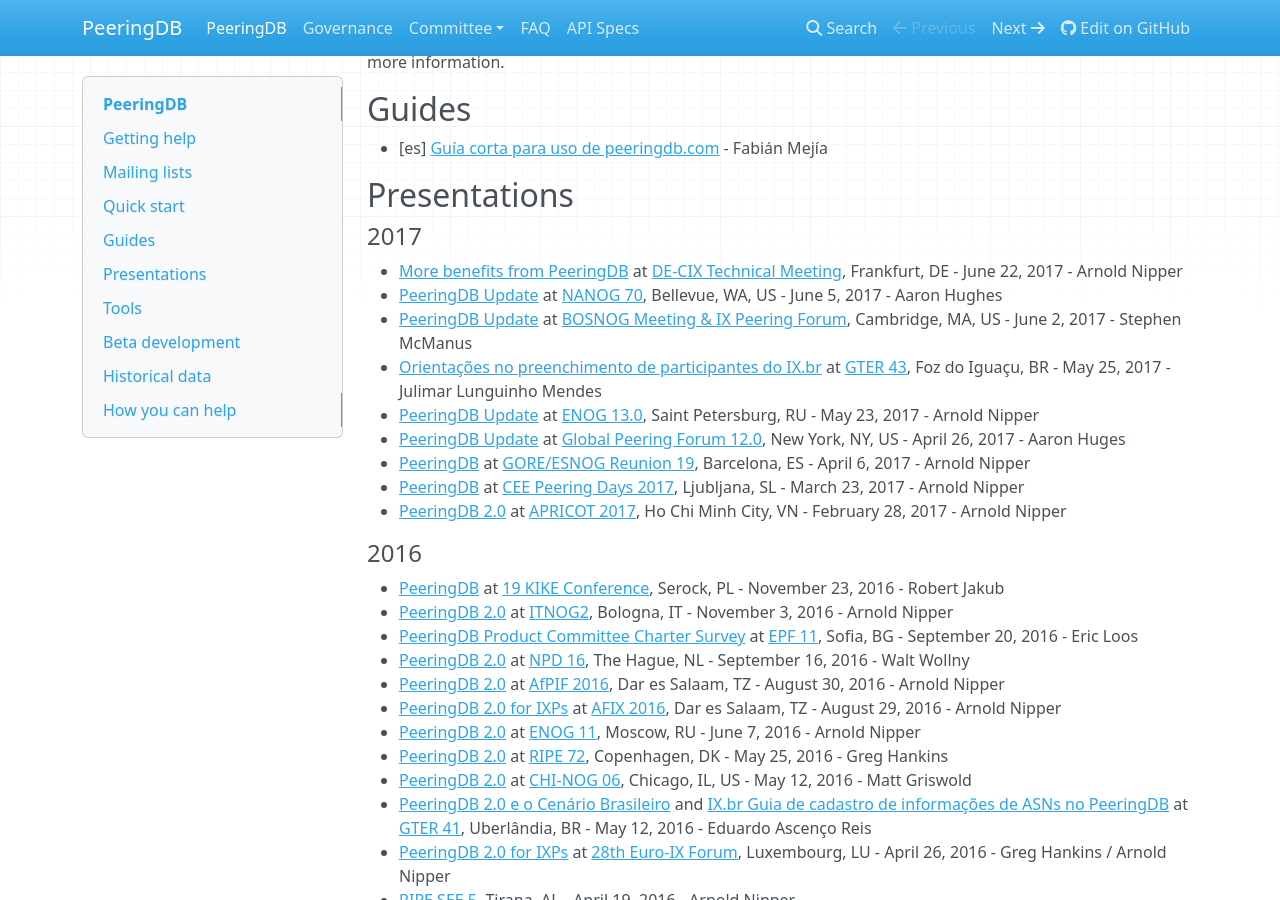
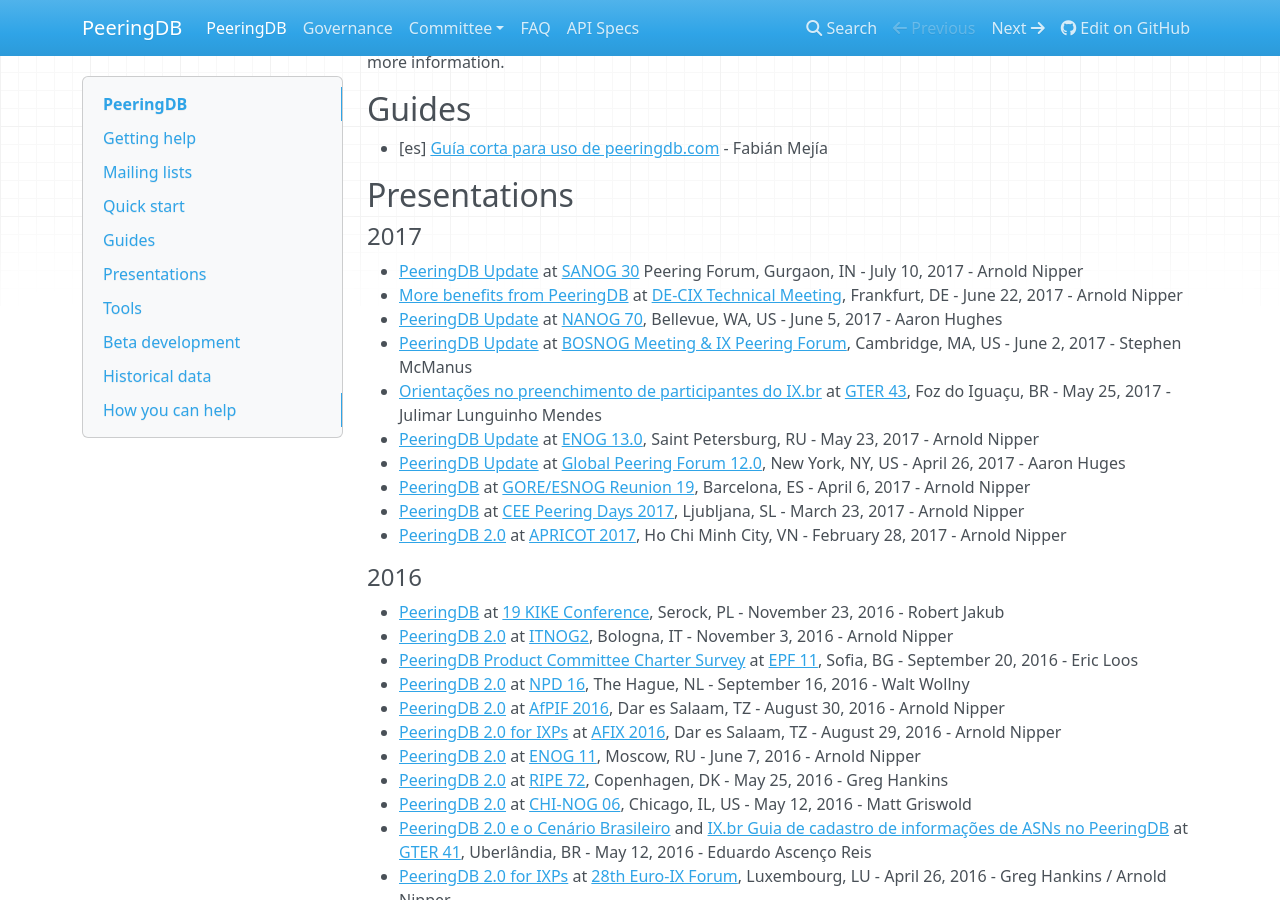
Before and after one commit to peeringdb/docs, an MkDocs documentation site: the page built from docs/index.md, in a window 1280 px wide and 900 px high, scrolled down 1136 px. Built offline with MkDocs 1.6.1, drawn with Linux system fonts in a browser that asks for light colours; nearby versions of some CDN libraries; old or Windows-style settings are respelled for this version of MkDocs.

Commit message:
Added Arnold's SANOG 30 presentation.

```diff
--- a/docs/index.md
+++ b/docs/index.md
@@ -52,6 +52,7 @@
 
 #### 2017
 
+- [PeeringDB Update](presentation/20170710-SANOG30-nipper.pdf) at [SANOG 30](http://www.sanog.org/sanog30/program.html) Peering Forum, Gurgaon, IN - July 10, 2017 - Arnold Nipper
 - [More benefits from PeeringDB](presentation/20170622-decix-technical-meeting-nipper-v2.pdf) at [DE-CIX Technical Meeting](https://www.de-cix.net/en/news-events/events/de-cix-technical-meeting), Frankfurt, DE - June 22, 2017 - Arnold Nipper
 - [PeeringDB Update](presentation/20170605-nanog-70-hughes-peeringdb.pdf) at [NANOG 70](https://www.nanog.org/meetings/nanog70/home), Bellevue, WA, US - June 5, 2017 - Aaron Hughes
 - [PeeringDB Update](presentation/20170602-bosnog-mcmanus.pdf) at [BOSNOG Meeting & IX Peering Forum](https://www.meetup.com/BOSNOG-The-Boston-Network-Operators-Group/events/239045101/), Cambridge, MA, US - June 2, 2017 - Stephen McManus
```
Also changed, not shown: 1 other file.
